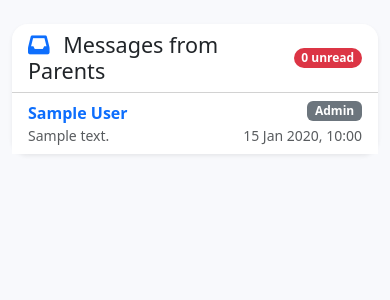
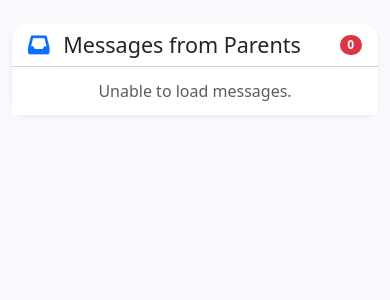
Before and after one commit to watson4040/scholaroid, a Django app: page /admin-inbox/ in a window 390 px wide. Shown: the part 56-356 px from the top of the page. Run offline with Django 5.2, Linux system fonts and the light colour scheme; a user stored in the database is signed in; tables that the repository leaves empty hold one stand-in row (values such as "Sample post").

Commit message:
Replace admin messages with auto-refresh and responsive list

```diff
--- a/messagingApp/templates/messagingApp/admin_messages.html
+++ b/messagingApp/templates/messagingApp/admin_messages.html
@@ -1,43 +1,108 @@
 {% extends "base.html" %}
 {% load static %}
 {% block title %}Admin Messages{% endblock %}
+
+{% block extra_css %}
+<style>
+  .container-fluid {
+    max-width: 1200px;
+  }
+  .card {
+    border-radius: 20px;
+  }
+  .card-header {
+    border-radius: 20px 20px 0 0 !important;
+  }
+  .list-group-item {
+    flex-wrap: wrap;
+    padding: 0.75rem 1rem;
+  }
+  .list-group-item > div:first-child {
+    flex: 1 1 70%;
+    min-width: 150px;
+  }
+  .list-group-item > div:last-child {
+    flex: 0 0 auto;
+    margin-left: 8px;
+  }
+  @media (max-width: 576px) {
+    .list-group-item {
+      flex-direction: column;
+      align-items: stretch;
+    }
+    .list-group-item > div:first-child {
+      flex: 1 1 100%;
+      margin-bottom: 8px;
+    }
+    .list-group-item > div:last-child {
+      text-align: right;
+    }
+  }
+  .badge-unread {
+    background-color: #dc3545;
+    color: white;
+  }
+</style>
+{% endblock %}
 
 {% block content %}
 <div class="container-fluid py-4">
     <div class="card shadow-sm border-0 rounded-4">
         <div class="card-header bg-white rounded-top-4 d-flex justify-content-between align-items-center">
             <h4 class="mb-0"><i class="fas fa-inbox me-2 text-primary"></i> Messages from Parents</h4>
-            <span class="badge bg-danger rounded-pill">{{ unread_count }} unread</span>
+            <span id="unread-badge" class="badge bg-danger rounded-pill">{{ unread_count }}</span>
         </div>
         <div class="card-body p-0">
-            {% if conversations %}
-                <ul class="list-group list-group-flush">
-                {% for conv in conversations %}
-                    <li class="list-group-item d-flex justify-content-between align-items-center">
-                        <a href="{% url 'conversation' conv.user.id %}" class="text-decoration-none flex-grow-1">
-                            <div>
-                                <strong>{{ conv.user.get_full_name|default:conv.user.username }}</strong>
-                                <span class="badge bg-secondary float-end">{{ conv.user.role|title }}</span>
-                            </div>
-                            <div class="small text-muted">
-                                {% if conv.last_message %}
-                                    {{ conv.last_message.body|truncatechars:50 }}
-                                    <span class="float-end">{{ conv.last_message.created_at|date:"d M Y, H:i" }}</span>
-                                {% else %}
-                                    No messages
-                                {% endif %}
-                            </div>
-                        </a>
-                        {% if conv.unread_count > 0 %}
-                            <span class="badge bg-danger rounded-pill ms-2">{{ conv.unread_count }}</span>
-                        {% endif %}
-                    </li>
-                {% endfor %}
-                </ul>
-            {% else %}
-                <div class="text-center p-4">No messages from parents yet.</div>
-            {% endif %}
+            <ul id="admin-messages-list" class="list-group list-group-flush">
+                <!-- Dynamically loaded by JavaScript -->
+            </ul>
         </div>
     </div>
 </div>
+
+<script>
+  function refreshAdminMessages() {
+    fetch('/api/recent-messages/')
+      .then(r => r.json())
+      .then(data => {
+        const container = document.getElementById('admin-messages-list');
+        if (container) {
+          if (data.messages && data.messages.length > 0) {
+            container.innerHTML = data.messages.map(msg => `
+              <li class="list-group-item d-flex justify-content-between align-items-center">
+                <div>
+                  <strong>${msg.sender_name}</strong>
+                  <span class="badge bg-secondary ms-2">${msg.type}</span>
+                  <br>
+                  <small class="text-muted">${msg.subject}</small>
+                  <br>
+                  <small class="text-muted">${msg.body}</small>
+                </div>
+                <div>
+                  <a href="/conversation/${msg.sender_id}/" class="btn btn-sm btn-outline-primary">Reply</a>
+                </div>
+              </li>
+            `).join('');
+          } else {
+            container.innerHTML = `<li class="list-group-item text-center text-muted">No messages from parents yet.</li>`;
+          }
+        }
+        // Optional: update unread count if your API includes is_read
+        // For now, keep the server-side count unchanged.
+      })
+      .catch(err => {
+        console.error('Error fetching admin messages:', err);
+        const container = document.getElementById('admin-messages-list');
+        if (container) {
+          container.innerHTML = `<li class="list-group-item text-center text-muted">Unable to load messages.</li>`;
+        }
+      });
+  }
+
+  // Initial load
+  refreshAdminMessages();
+
+  // Poll every 5 seconds
+  setInterval(refreshAdminMessages, 5000);
+</script>
 {% endblock %}
```
